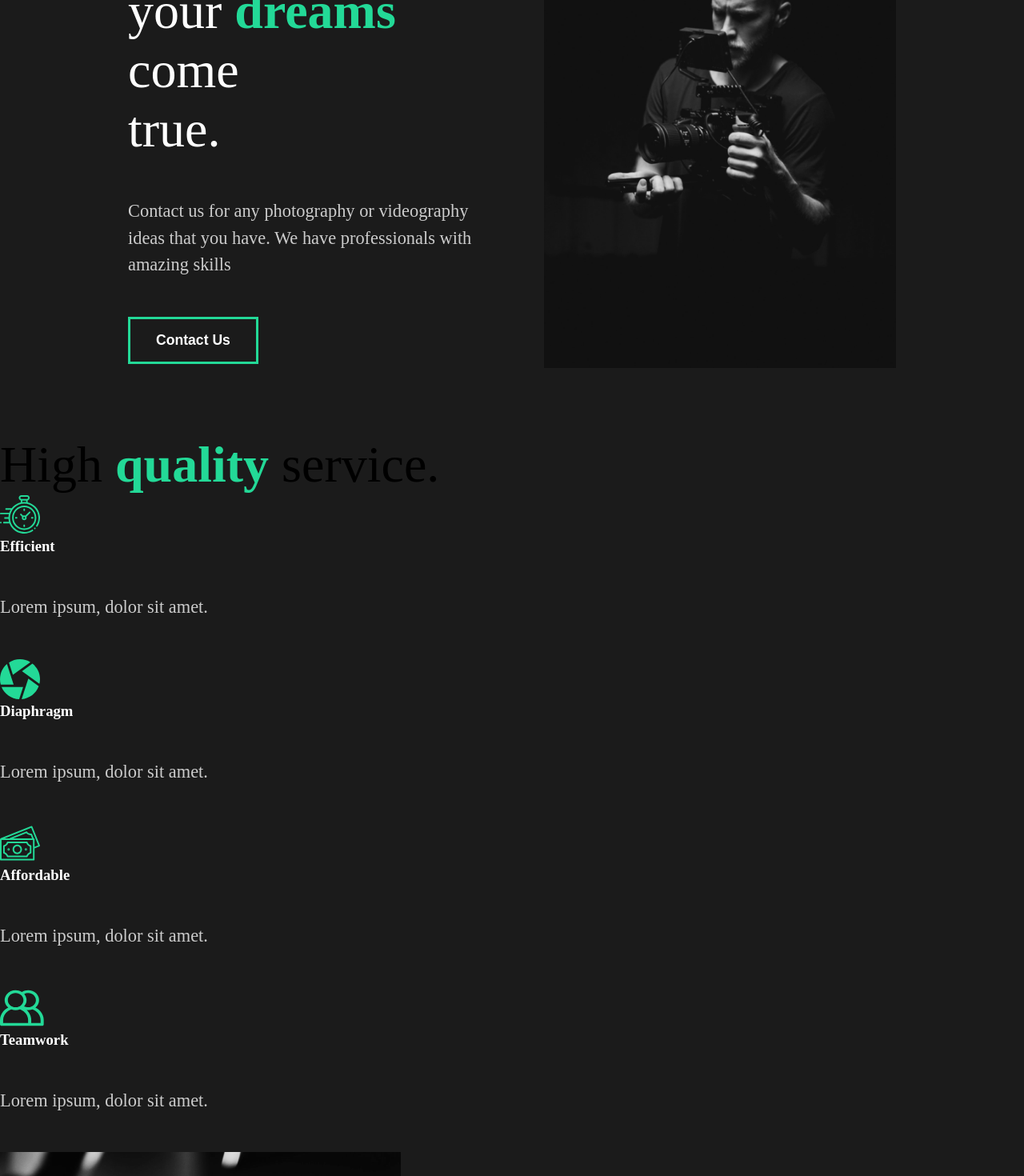
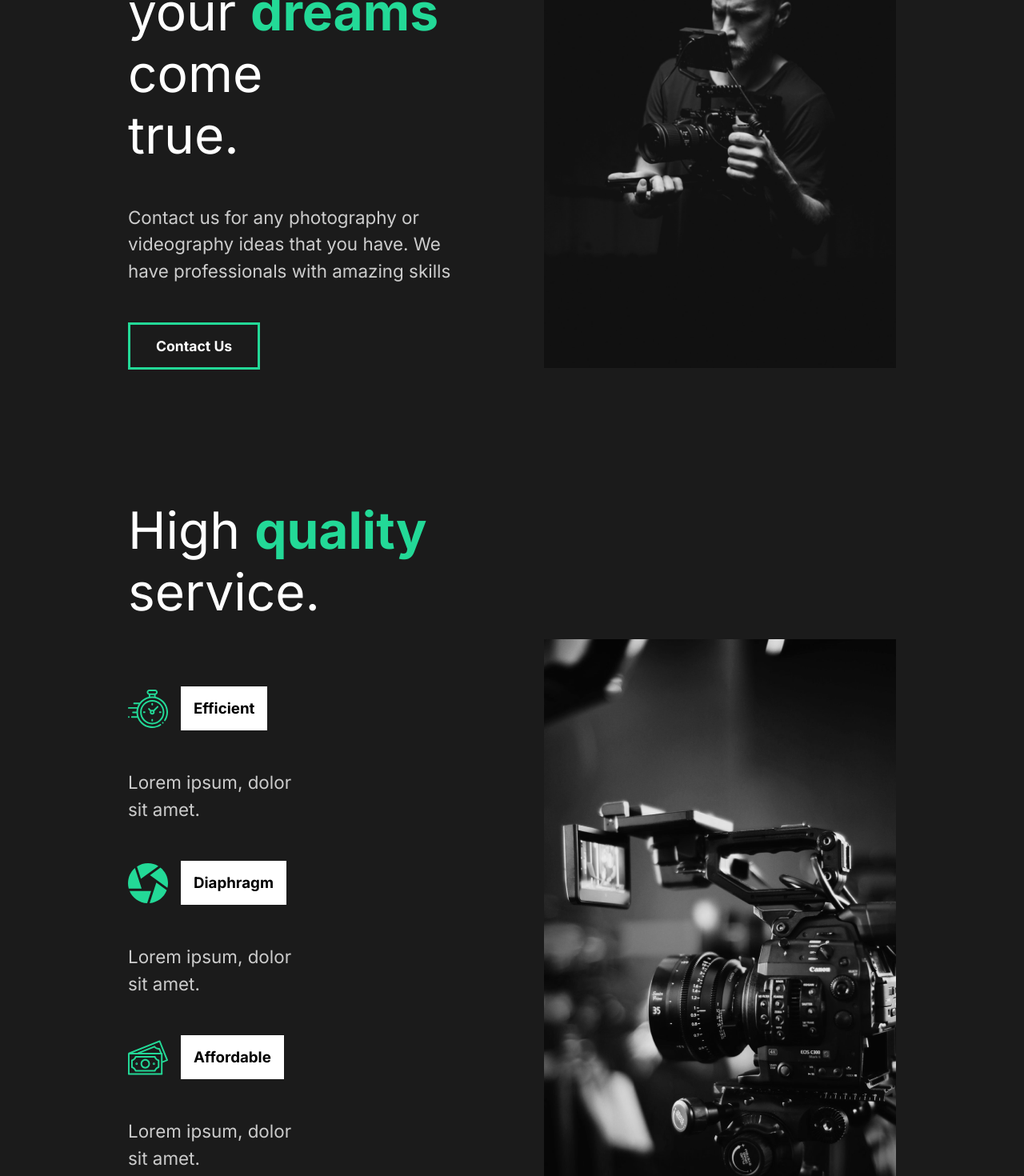
Before and after one commit to gonzalespaulb/react-course-capture, a React (Create React App) app: page / in a window 1280 px wide. Shown: the part 260-1730 px from the top of the page at 80% size. Built offline with nearby package versions, Linux system fonts and the light colour scheme.

Commit message:
Services Section Styling

```diff
--- a/public/index.html
+++ b/public/index.html
@@ -9,6 +9,8 @@
       name="description"
       content="Web site created using create-react-app"
     />
+    <link rel="preconnect" href="https://fonts.gstatic.com">
+    <link href="https://fonts.googleapis.com/css2?family=Inter:wght@400;700&family=Lobster&display=swap" rel="stylesheet">
     <link rel="apple-touch-icon" href="%PUBLIC_URL%/logo192.png" />
     <!--
       manifest.json provides metadata used when your web app is installed on a
--- a/src/App.css
+++ b/src/App.css
@@ -6,6 +6,7 @@
 
 body {
   background-color: #1b1b1b;
+  font-family: 'Inter', sans-serif;
 }
 
 button {
@@ -17,6 +18,7 @@ button {
   background: transparent;
   color: white;
   transition: all 0.5s ease;
+  font-family: 'Inter', sans-serif;
 }
 
 button:hover{
--- a/src/components/AboutSection.js
+++ b/src/components/AboutSection.js
@@ -1,38 +1,21 @@
 import React from 'react';
 import home1 from '../img/home1.png';
+import {AboutLayout, DescriptionLayout, ImageLayout} from '../styleComponents';
 
 
 //........................................................................ Styling--0
-const About = {
-    minHeight: `90vh`,
-    display: `flex`,
-    alignItems: `center`,
-    justifyContent: `space-between`,
-    padding: `5rem 10rem`,
-    color: `white`,
-}
 
-const Description = {
-    flex: 1,
-    paddingRight: `5rem`,
-}
-
-const DescriptionH2 = {
+const descriptionH2 = {
     fontWeight: `lighter`,
 }
 
-const Image = {
-    flex: 1,
-    overflow: `hidden`,
-}
-
-const IMG = {
+const img = {
     width: `100%`,
     height: `80vh`,
     objectFit: `cover`
 }
 
-const Hide = {
+const hide = {
     overflow: `hidden`,
 }
 //........................................................................ Styling--1
@@ -44,17 +27,17 @@ const Hide = {
 //........................................................................ Rendered--0
 const AboutSection = () => {
     return (
-        <div style={About}>
-            <div style={Description} className="description">
+        <div style={AboutLayout}>
+            <div style={DescriptionLayout} className="description">
                 <div className="title">
-                    <div style={Hide}>
-                        <h2 style={DescriptionH2}>We work to make</h2>
+                    <div style={hide}>
+                        <h2 style={descriptionH2}>We work to make</h2>
                     </div>
-                    <div style={Hide}>
-                        <h2 style={DescriptionH2}>your <span>dreams</span> come</h2>
+                    <div style={hide}>
+                        <h2 style={descriptionH2}>your <span>dreams</span> come</h2>
                     </div>
-                    <div style={Hide}>
-                        <h2 style={DescriptionH2}>true.</h2>
+                    <div style={hide}>
+                        <h2 style={descriptionH2}>true.</h2>
                     </div>
                 </div>
                 <p>Contact us for any photography or videography ideas
@@ -62,12 +45,11 @@ const AboutSection = () => {
                 </p>
                 <button>Contact Us</button>
             </div>
-            <div style={Image} className="image">
-                <img style={IMG} src={home1} alt="guy with a camera" />
+            <div style={ImageLayout} className="image">
+                <img style={img} src={home1} alt="guy with a camera" />
             </div>
         </div>
     )
 }
-
 export default AboutSection;
 //........................................................................ Rendered--1
--- a/src/components/ServicesSection.js
+++ b/src/components/ServicesSection.js
@@ -4,52 +4,93 @@ import diaphragm from '../img/diaphragm.svg';
 import money from '../img/money.svg';
 import teamwork from '../img/teamwork.svg';
 import home2 from '../img/home2.png';
+import {AboutLayout, DescriptionLayout, ImageLayout} from '../styleComponents';
+
+//........................................................................ Styling--0
+
+const servicesH2 = {
+    paddingBottom: `5rem`,
+}
+
+const servicesP = {
+    width: `70%`,
+    paddingTop: `2rem 0rem 4rem 0rem`,
+}
+
+const cards = {
+    display: `flex`,
+    flexWrap: `wrap`,
+}
+
+const card = {
+    flexBasis: `20rem`,
+}
+
+const cardIcon = {
+    display: `flex`,
+    alignItems: `center`,
+}
+
+const cardH3 = {
+    marginLeft: `1rem`,
+    background: `white`,
+    color: `black`,
+    padding: `1rem`,
+}
+
+//........................................................................ Styling--1
+
+//........................................................................ Logic--0
+
+//........................................................................ Logic--0
+
+//........................................................................ Rendered--0
 
 const ServicesSection = () => {
     return(
-        <div className="services">
-            <div className="description">
-                <h2>High <span>quality</span> service.</h2>
-                <div className="cards">
-                    <div className="card">
-                        <div className="icon">
+        <div style={AboutLayout} className="services">
+            <div style={DescriptionLayout} className="description">
+                <h2 style={servicesH2}>High <span>quality</span> service.</h2>
+                <div style={cards} className="cards">
+                    <div style={card} className="card">
+                        <div style={cardIcon} className="icon">
                             <img src={clock} alt="icon"/>
-                            <h3>Efficient</h3>
+                            <h3 style={cardH3}>Efficient</h3>
                         </div>
-                        <p>
+                        <p style={servicesP}>
                             Lorem ipsum, dolor sit amet.
                         </p>
                     </div>
-                    <div className="card">
-                        <div className="icon">
+                    <div style={card} className="card">
+                        <div style={cardIcon} className="icon">
                             <img src={diaphragm} alt="icon"/>
-                            <h3>Diaphragm</h3>
+                            <h3 style={cardH3}>Diaphragm</h3>
                         </div>
-                        <p>
+                        <p style={servicesP}>
                             Lorem ipsum, dolor sit amet.
                         </p>
                     </div>
-                    <div className="card">
-                        <div className="icon">
+                    <div style={card} className="card">
+                        <div style={cardIcon} className="icon">
                             <img src={money} alt="icon"/>
-                            <h3>Affordable</h3>
+                            <h3 style={cardH3}>Affordable</h3>
                         </div>
-                        <p>
+                        <p style={servicesP}>
                             Lorem ipsum, dolor sit amet.
                         </p>
                     </div>
-                    <div className="card">
-                        <div className="icon">
+                    <div style={card} className="card">
+                        <div style={cardIcon} className="icon">
                             <img src={teamwork} alt="icon"/>
-                            <h3>Teamwork</h3>
+                            <h3 style={cardH3}>Teamwork</h3>
                         </div>
-                        <p>
+                        <p style={servicesP}>
                             Lorem ipsum, dolor sit amet.
                         </p>
                     </div>
                 </div>
             </div>
-            <div className="image">
+            <div style={ImageLayout} className="image">
                 <img src={home2} alt="camera"/>
             </div>
         </div>
@@ -57,3 +98,5 @@ const ServicesSection = () => {
 }
 
 export default ServicesSection;
+
+//........................................................................ Rendered--0
--- /dev/null
+++ b/src/styleComponents.js
@@ -0,0 +1,21 @@
+import React from 'react';
+
+// Reusables
+export const AboutLayout = {
+    minHeight: `90vh`,
+    display: `flex`,
+    alignItems: `center`,
+    justifyContent: `space-between`,
+    padding: `5rem 10rem`,
+    color: `white`,
+}
+
+export const DescriptionLayout = {
+    flex: 1,
+    paddingRight: `5rem`,
+}
+
+export const ImageLayout = {
+    flex: 1,
+    overflow: `hidden`,
+}
```
